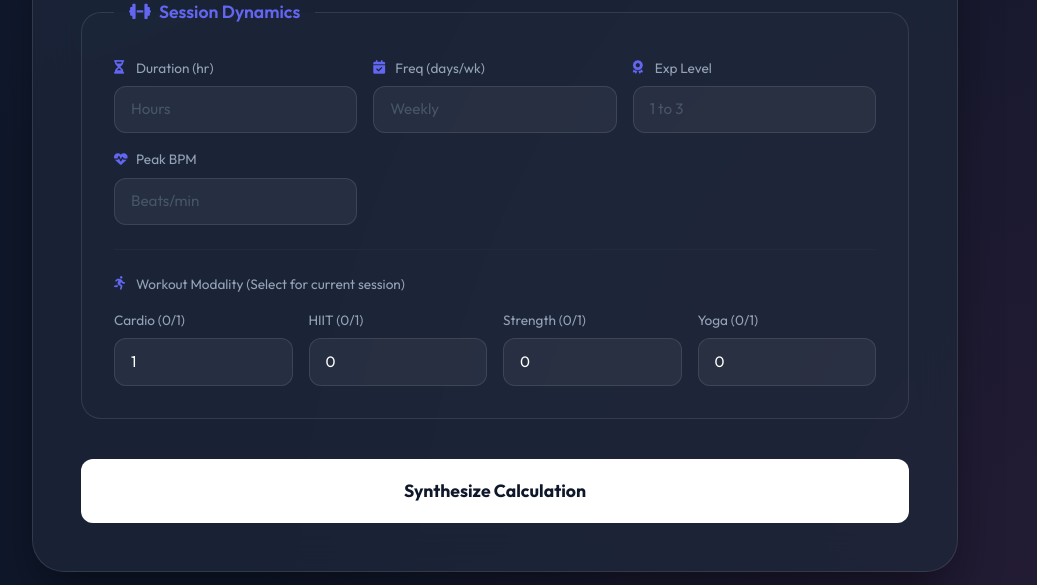
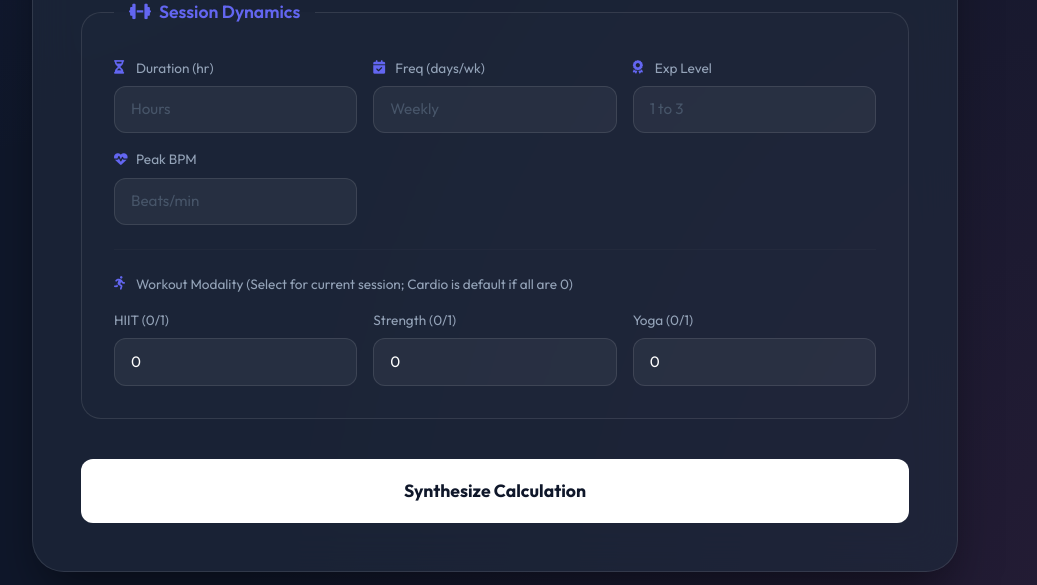
Before and after one commit to AK24-EM/Mini_project, a Flask app: page /regression in a window 1280 px wide. Shown: the part 961-1546 px from the top of the page, without its empty margins (145-1182 px from the left). Run offline with Flask 3, Linux system fonts and the light colour scheme; parts of the project's set-up code (start-up, migrations or seed data) failed here and were passed over.

Commit message:
Update regression.html

```diff
--- a/templates/regression.html
+++ b/templates/regression.html
@@ -331,24 +331,19 @@
                                 </div>
                                 <hr class="my-4 border-secondary border-opacity-25">
                                 <p class="form-label mb-3"><i class="fas fa-running"></i>Workout Modality (Select for
-                                    current session)</p>
+                                    current session; Cardio is default if all are 0)</p>
                                 <div class="row g-3">
-                                    <div class="col-md-3">
-                                        <label for="cardio" class="form-label">Cardio (0/1)</label>
-                                        <input type="number" step="any" class="form-control" id="cardio" name="cardio"
-                                            value="1" required>
-                                    </div>
-                                    <div class="col-md-3">
+                                    <div class="col-md-4">
                                         <label for="hiit" class="form-label">HIIT (0/1)</label>
                                         <input type="number" step="any" class="form-control" id="hiit" name="hiit"
                                             value="0" required>
                                     </div>
-                                    <div class="col-md-3">
+                                    <div class="col-md-4">
                                         <label for="strength" class="form-label">Strength (0/1)</label>
                                         <input type="number" step="any" class="form-control" id="strength"
                                             name="strength" value="0" required>
                                     </div>
-                                    <div class="col-md-3">
+                                    <div class="col-md-4">
                                         <label for="yoga" class="form-label">Yoga (0/1)</label>
                                         <input type="number" step="any" class="form-control" id="yoga" name="yoga"
                                             value="0" required>
```
